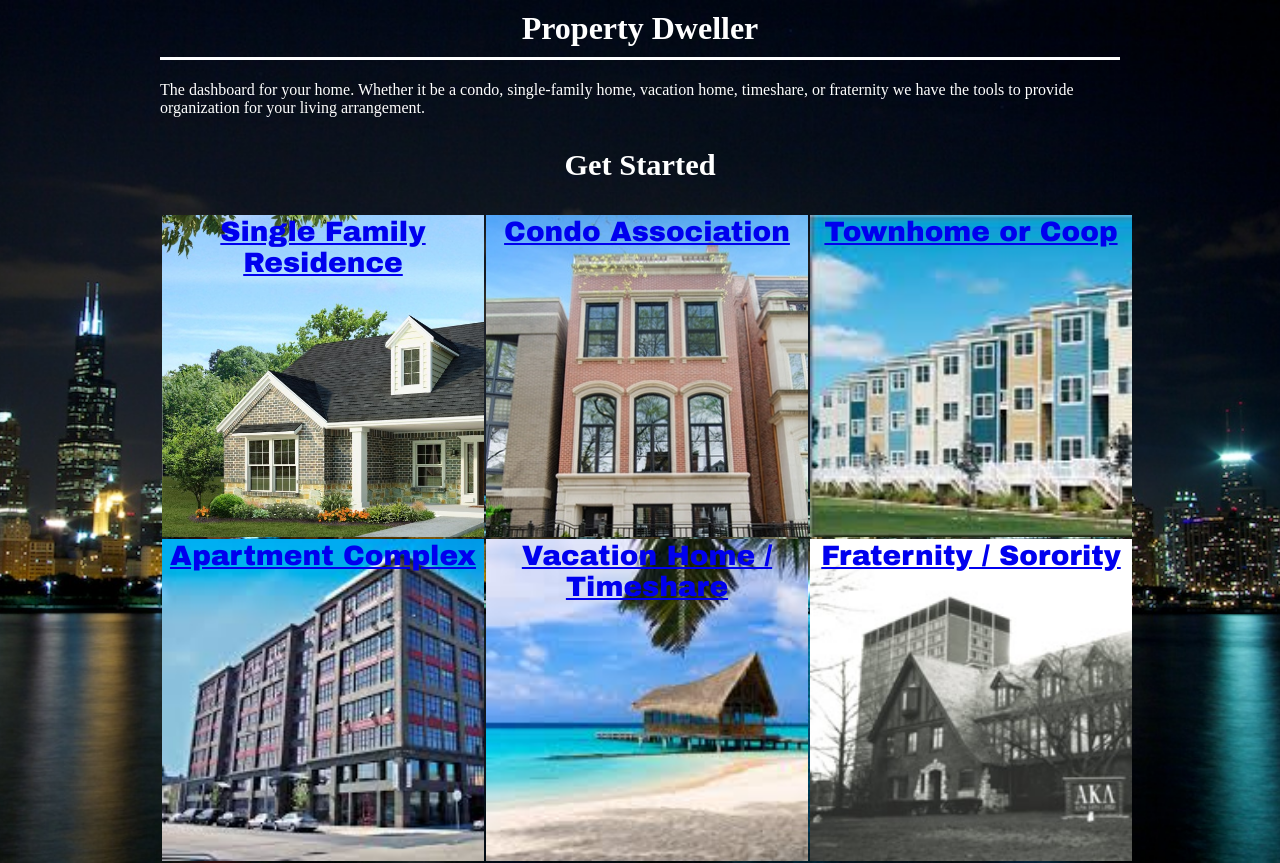
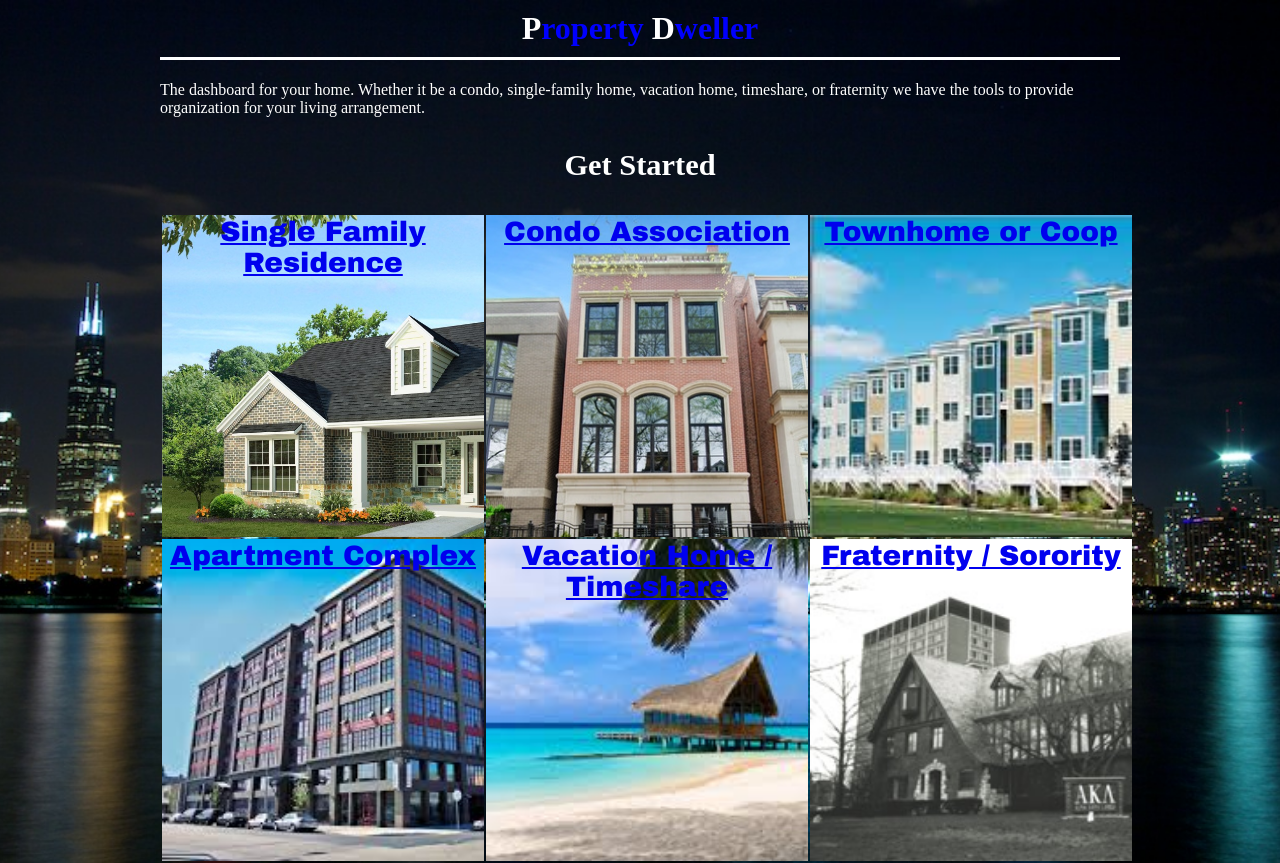
Before and after one commit to ebellendir/ebellendir.github.io, a plain HTML site: page index.html in a window 1280 px wide. Drawn offline with Linux system fonts and the light colour scheme.

Commit message:
update for inline element

```diff
--- a/index.html
+++ b/index.html
@@ -8,7 +8,7 @@
 </head>
 
 <body>
-	<h1><b>Property Dweller</b></h1>
+	<h1>P<span style ="color:blue">roperty</span> D<span style ="color:blue">weller</span></h1>
 
 	<div id="valuestatement">
 		<p>The dashboard for your home. Whether it be a condo, single-family home, vacation home, timeshare, or fraternity we have the tools to provide organization for your living arrangement.
```
